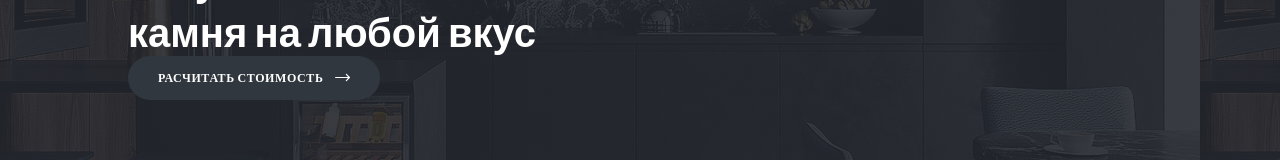
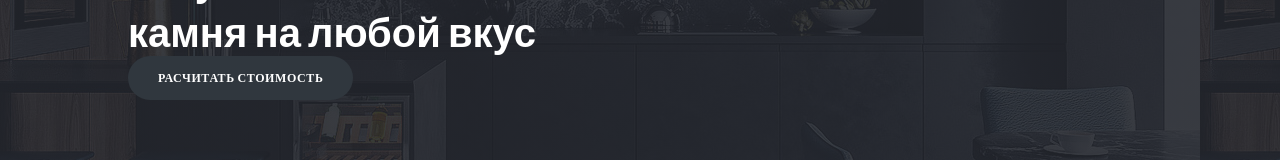
Before and after one commit to efim1703/stone, a Nuxt app: page / in a window 1280 px wide. Shown: the part 465-625 px from the top of the page. Built offline with nearby package versions, Linux system fonts and the light colour scheme.

Commit message:
тест

```diff
--- a/components/ui/CustomButton.vue
+++ b/components/ui/CustomButton.vue
@@ -27,7 +27,7 @@ export default {
   background: $primary;
   border-radius: 100px;
   padding: 10px 30px;
-
+  transition: .5s;
   .title {
     font-weight: 800;
     align-items: center;
@@ -39,14 +39,16 @@ export default {
 
   }
   .icon {
-    margin-left: 12px;
-    width: 15px;
-    height: 15px;
+    width: fit-content;
+    height: fit-content;
     svg {
       width: 15px;
       height: 15px;
     }
   }
-
+  &:hover {
+    cursor: pointer;
+    background: $action;
+  }
 }
 </style>
--- a/pages/index.vue
+++ b/pages/index.vue
@@ -11,9 +11,9 @@
             </div>
             <div class="info-button">
               <custom-button title="Расчитать стоимость">
-                <template v-slot:icon>
-                  <svg xmlns="http://www.w3.org/2000/svg" xmlns:xlink="http://www.w3.org/1999/xlink" xmlns:svgjs="http://svgjs.com/svgjs" version="1.1" width="512" height="512" x="0" y="0" viewBox="0 0 512 512" style="enable-background:new 0 0 512 512" xml:space="preserve" class=""><g><g><g><path d="M506.134,241.843c-0.006-0.006-0.011-0.013-0.018-0.019l-104.504-104c-7.829-7.791-20.492-7.762-28.285,0.068    c-7.792,7.829-7.762,20.492,0.067,28.284L443.558,236H20c-11.046,0-20,8.954-20,20c0,11.046,8.954,20,20,20h423.557    l-70.162,69.824c-7.829,7.792-7.859,20.455-0.067,28.284c7.793,7.831,20.457,7.858,28.285,0.068l104.504-104    c0.006-0.006,0.011-0.013,0.018-0.019C513.968,262.339,513.943,249.635,506.134,241.843z" fill="#ffffff" data-original="#000000" class=""/></g></g><g></g><g></g><g></g><g></g><g></g><g></g><g></g><g></g><g></g><g></g><g></g><g></g><g></g><g></g><g></g></g></svg>
-                </template>
+<!--                <template v-slot:icon>-->
+<!--                  <svg xmlns="http://www.w3.org/2000/svg" xmlns:xlink="http://www.w3.org/1999/xlink" xmlns:svgjs="http://svgjs.com/svgjs" version="1.1" width="512" height="512" x="0" y="0" viewBox="0 0 512 512" style="enable-background:new 0 0 512 512" xml:space="preserve" class=""><g><g><g><path d="M506.134,241.843c-0.006-0.006-0.011-0.013-0.018-0.019l-104.504-104c-7.829-7.791-20.492-7.762-28.285,0.068    c-7.792,7.829-7.762,20.492,0.067,28.284L443.558,236H20c-11.046,0-20,8.954-20,20c0,11.046,8.954,20,20,20h423.557    l-70.162,69.824c-7.829,7.792-7.859,20.455-0.067,28.284c7.793,7.831,20.457,7.858,28.285,0.068l104.504-104    c0.006-0.006,0.011-0.013,0.018-0.019C513.968,262.339,513.943,249.635,506.134,241.843z" fill="#ffffff" data-original="#000000" class=""/></g></g><g></g><g></g><g></g><g></g><g></g><g></g><g></g><g></g><g></g><g></g><g></g><g></g><g></g><g></g><g></g></g></svg>-->
+<!--                </template>-->
               </custom-button>
             </div>
           </div>
```
